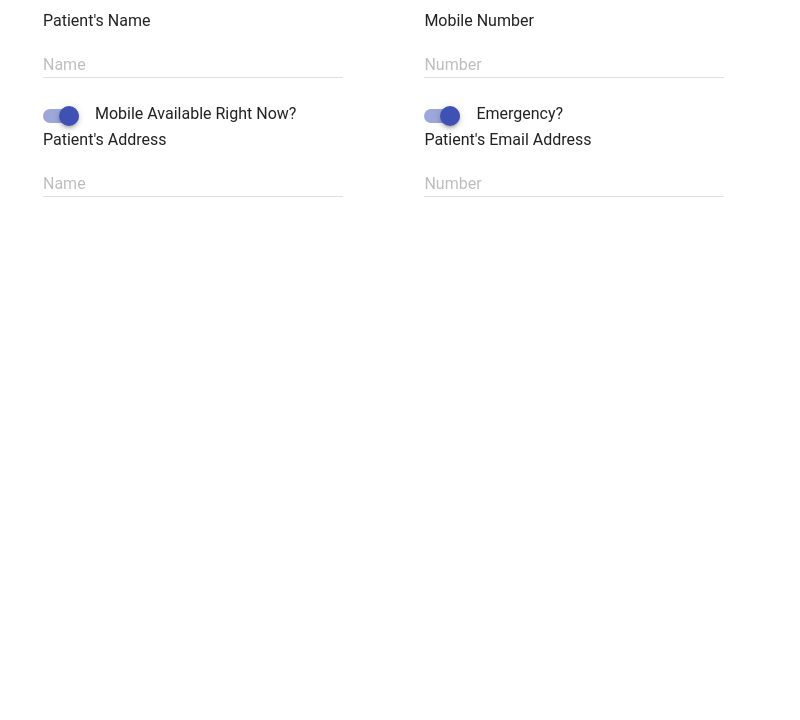
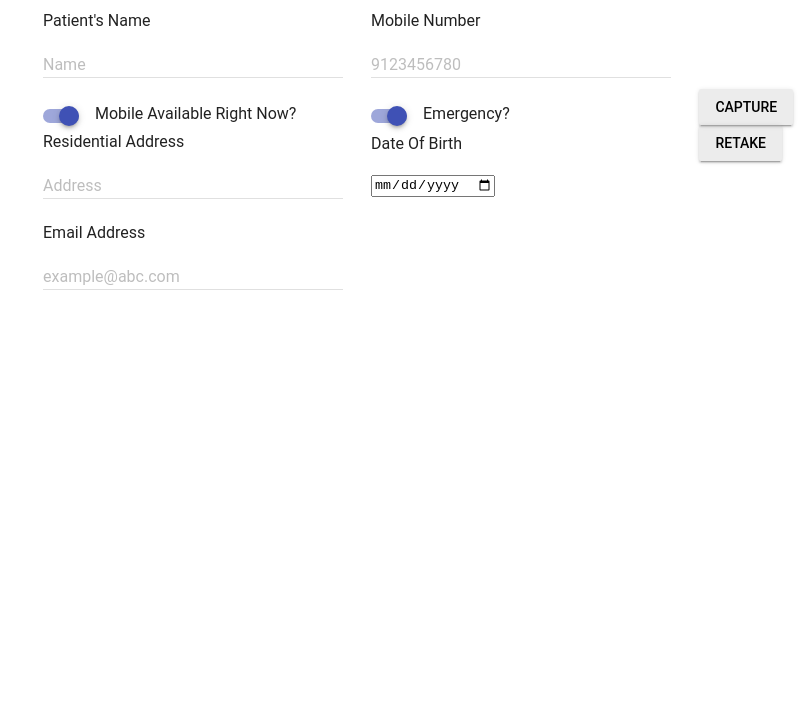
Before and after one commit to sbansal1999/medical-gateway-desktop, an Electron app: page html/addPatients.html in a window 800 px wide. Shown: the part 80-800 px from the top of the page. Drawn offline with nearby package versions, Linux system fonts and the light colour scheme; a script that the page names is missing.

Commit message:
Added Camera Module to addPatients.html

```diff
--- a/css/addPatients.css
+++ b/css/addPatients.css
@@ -23,6 +23,25 @@ label {
     display: inline !important;
 }
 
-body > form > span:nth-child(4) {
+img {
+    max-width: 100%;
+}
+
+td.fixWidth {
+    width: 1px;
+}
+
+#camera {
+    transform: rotateY(180deg);
+
+}
+
+.centerDiv {
+    width: 60%;
+    margin: 0 auto;
+}
+
+.marginBetweenButtons {
     margin-right: 16px;
+
 }
--- a/css/universalTheme.css
+++ b/css/universalTheme.css
@@ -10,3 +10,16 @@ body,html {
 .invisible {
     visibility: hidden;
 }
+
+
+.inline {
+    display: inline;
+}
+
+.centerAlign {
+    margin: 0 auto;
+}
+
+body > form > span > table > tbody > tr:nth-child(1) > td:nth-child(3) > span > div.smallFont {
+    font-size: 20px;
+}
--- a/html/addPatients.html
+++ b/html/addPatients.html
@@ -3,23 +3,27 @@
 <head>
     <meta charset="UTF-8">
     <title>Medical Gateway</title>
-
     <!--    MDL Scripts and Sheets-->
     <link href="https://fonts.googleapis.com/icon?family=Material+Icons" rel="stylesheet">
     <link href="https://code.getmdl.io/1.3.0/material.indigo-pink.min.css" rel="stylesheet">
+
     <script defer src="https://code.getmdl.io/1.3.0/material.min.js"></script>
+
+    <script src="https://cdnjs.cloudflare.com/ajax/libs/webcamjs/1.0.25/webcam.js" type="text/javascript"></script>
 
     <link href="../css/universalTheme.css" rel="stylesheet">
     <link href="../css/addPatients.css" rel="stylesheet">
 
+    <script defer src="../js/addPatients.js"></script>
 </head>
 <body>
-
-<h3 id="heading">Add Patient</h3>
+    <h3 id="heading">Patient Registration</h3>
     <form action="#">
-    <table>
+            <span>
+                <table class="inline">
                     <tr>
-            <td><span class="firstCol">
+                        <td class="fixWidth">
+                            <span class="firstCol">
                                 <span>Patient's Name</span>
                                 <div class="mdl-textfield mdl-js-textfield mdl-textfield--floating-label ">
                                     <input class="mdl-textfield__input" id="pName" type="text">
@@ -27,57 +31,79 @@
                                 </div>
                             </span>
                         </td>
-
-            <td><span class="secondCol">
+                        <td class="fixWidth">
+                            <span class="secondCol">
                                 <span>Mobile Number</span>
-        <div class="mdl-textfield mdl-js-textfield mdl-textfield--floating-label ">
-            <input class="mdl-textfield__input" id="pMobNum" pattern="^[6-9]\d{9}$" type="number">
-            <label class="mdl-textfield__label" for="pMobNum">Number</label>
+                                <div class="mdl-textfield mdl-js-textfield ">
+                                    <input class="mdl-textfield__input" id="pMobNum" pattern="^[6-9]\d{9}$"
+                                           type="number">
+                                    <label class="mdl-textfield__label" for="pMobNum">9123456780</label>
                                 </div>
-            </span></td>
+                            </span>
+                        </td>
+                        <td rowspan="4">
+                            <span class="secondCol">
+                                <div id="camera"></div>
+                                <br>
+                                <div class="centerDiv">
+                                    <button id="captureImage" class="mdl-button mdl-js-button mdl-button--raised mdl-js-ripple-effect marginBetweenButtons">Capture Image</button>
+                                    <button id="retakeImage" class="mdl-button mdl-js-button mdl-button--raised mdl-js-ripple-effect">Retake</button>
+                                </div>
+                            </span>
+                        </td>
                     </tr>
-
                     <tr>
-            <td>
+                        <td class="fixWidth">
                             <span class="firstCol">
                             <label class="mdl-switch mdl-js-switch mdl-js-ripple-effect" for="mobNumAvail">
                             <input checked class="mdl-switch__input" id="mobNumAvail" type="checkbox">
                             <span class="mdl-switch__label">Mobile Available Right Now?</span>
                             </label>
-        </span></td>
-            <td>
-
+                            </span>
+                        </td>
+                        <td class="fixWidth">
                             <span class="secondCol">
                             <label class="mdl-switch mdl-js-switch mdl-js-ripple-effect" for="emergency">
                             <input checked class="mdl-switch__input" id="emergency" type="checkbox">
                             <span class="mdl-switch__label">Emergency?</span>
                             </label>
-            </span></td>
+                            </span>
+                        </td>
                     </tr>
-
+                    <tr></tr>
                     <tr>
-            <td>
+                        <td class="fixWidth">
                             <span class="firstCol">
-        <span>Patient's Address</span>
+                                <span>Residential Address</span>
                                 <div class="mdl-textfield mdl-js-textfield mdl-textfield--floating-label ">
-            <input class="mdl-textfield__input" id="pName" type="text">
-            <label class="mdl-textfield__label" for="pName">Name</label>
+                                    <input class="mdl-textfield__input" id="pAddress" type="text">
+                                    <label class="mdl-textfield__label" for="pAddress">Address</label>
                                 </div>
-        </span></td>
-            <td>
-
+                            </span>
+                        </td>
+                        <td class="fixWidth">
                             <span class="secondCol">
-        <span>Patient's Email Address</span>
+                                <span>Date Of Birth</span>
                                 <div class="mdl-textfield mdl-js-textfield mdl-textfield--floating-label ">
-            <input class="mdl-textfield__input" id="pMobNum" pattern="^[6-9]\d{9}$" type="number">
-            <label class="mdl-textfield__label" for="pMobNum">Number</label>
+                                    <input class=id="pEmail" pattern="^[6-9]\d{9}$" type="date">
                                 </div>
-            </span></td>
+                            </span>
+                        </td>
                     </tr>
-
+                    <tr>
+                        <td class="fixWidth">
+                            <span class="firstCol">
+                                <span>Email Address</span>
+                                <div class="mdl-textfield mdl-js-textfield ">
+                                    <input class="mdl-textfield__input" id="pEmailAddress" type="text">
+                                    <label class="mdl-textfield__label" for="pEmailAddress">example@abc.com</label>
+                                </div>
+                            </span>
+                        </td>
+                        <td class="fixWidth">
+                    </tr>
                 </table>
+            </span>
     </form>
-
-
 </body>
 </html>
--- /dev/null
+++ b/js/addPatients.js
@@ -0,0 +1,39 @@
+window.addEventListener('load', init);
+
+function attachCamera() {
+    Webcam.set({
+        width: 400,
+        height: 250,
+        image_format: 'jpeg',
+        jpeg_quality: 100
+    });
+
+    Webcam.attach('#camera');
+    Webcam.on('error', () => {
+        console.log("Loading");
+    });
+}
+
+function init() {
+    attachCamera();
+
+    document.querySelector("#captureImage")
+            .addEventListener('click', captureImage);
+
+    document.querySelector('#retakeImage')
+            .addEventListener('click', attachCamera);
+
+
+}
+
+function captureImage() {
+    Webcam.snap((data_uri) => {
+        console.log("here");
+        Webcam.reset('#camera');
+        // document.querySelector('#placeHolder')
+        //         .setAttribute('src', data_uri);
+        document.querySelector('#camera').innerHTML += '<img alt="Error" src="' + data_uri + '"/>';
+
+
+    });
+}
```
Also changed, not shown: 1 other file. Lines whose indentation alone changed are shown as unchanged.
